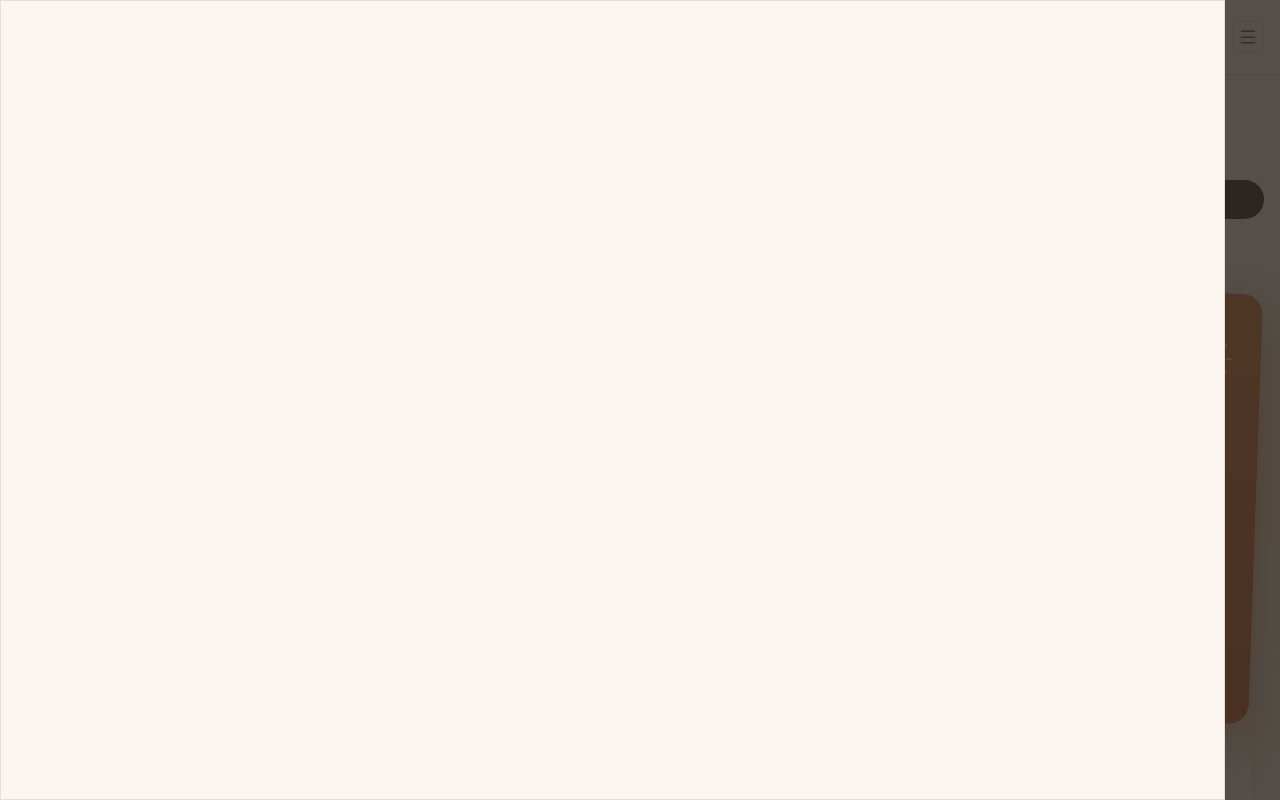
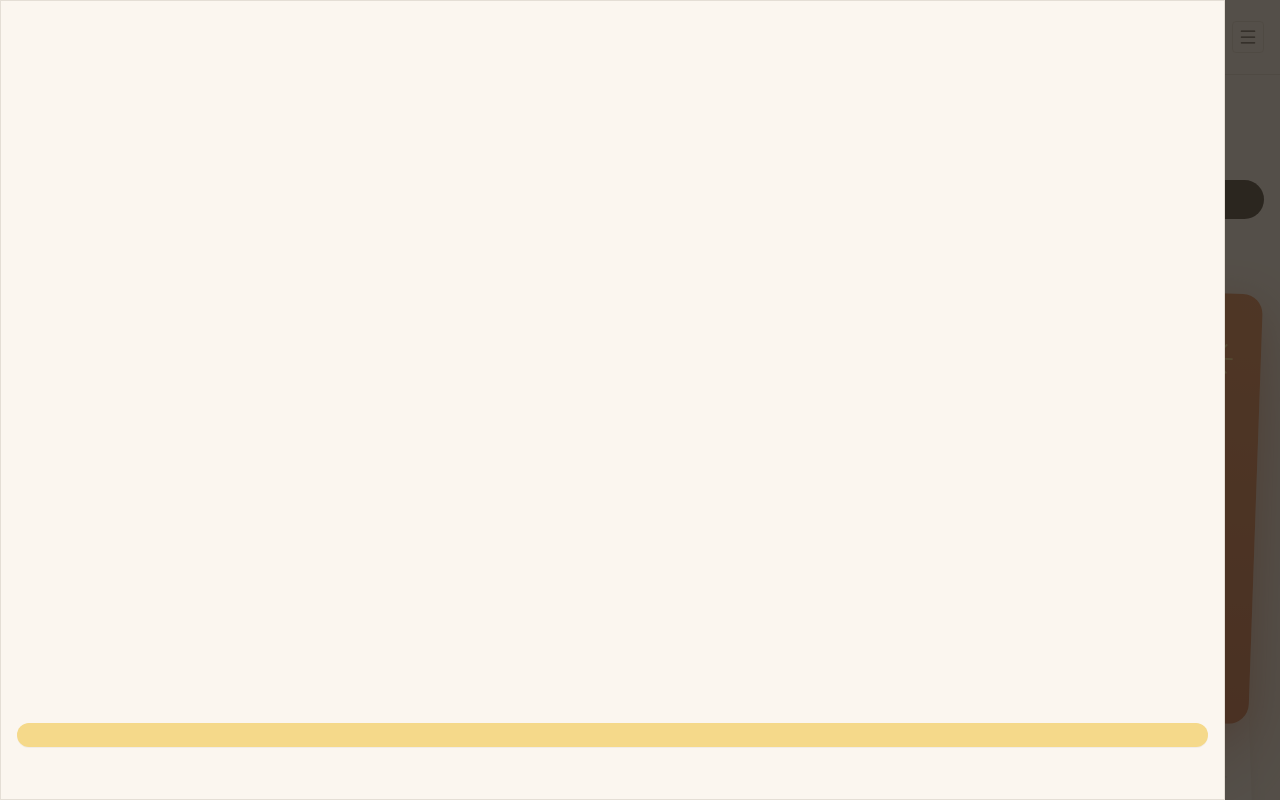
Before and after one commit to g-akca/hotel-booking-confirmation-page, a React (Vite) app: page / in a window 1280 px wide. Both pictures are taken after a click on the button 1248 px from the left and 37 px from the top of the page. Shown: the top 800 px of the page. Built offline with nearby package versions, Linux system fonts and the light colour scheme; a web font is replaced by a local one.

Commit message:
Add main Menu component structure

```diff
--- a/src/components/Menu.jsx
+++ b/src/components/Menu.jsx
@@ -1,7 +1,25 @@
 function Menu() {
   return (
-    <div className="fixed z-20 left-0 right-13.75 inset-y-0 bg-neutral-100 border border-neutral-400">
+    <div className="fixed z-20 left-0 right-13.75 inset-y-0 bg-neutral-100 border border-neutral-400 p-4 flex flex-col justify-between gap-4">
+      <div className="flex flex-col gap-4">
+        <div className="pb-4.25 flex justify-between items-center">
 
+        </div>
+
+        <div className="flex flex-col gap-0.5">
+
+        </div>
+      </div>
+
+      <div className="flex flex-col gap-5">
+        <div className="rounded-2xl bg-sun-300 px-4 py-3 flex flex-col gap-1.5 shadow-[0_1px_rgba(0,0,0,0.04),0_10px_24px_-16px_rgba(194,90,46,0.4)]">
+
+        </div>
+
+        <div className="pt-4 flex flex-col gap-2.5">
+
+        </div>
+      </div>
     </div>
   )
 }
```
